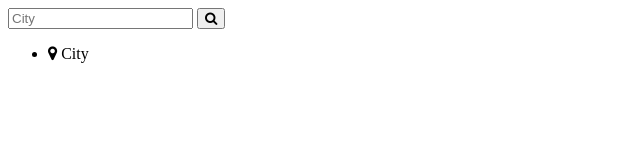
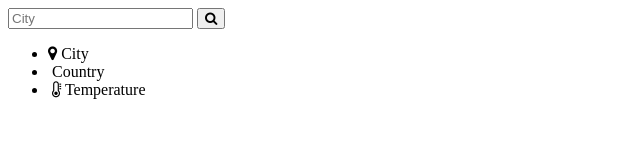
Before and after one commit to SatenikN/weather, a plain HTML site: page index.html in a window 1280 px wide. Shown: the whole page, without its empty margins (0-640 px from the left). Drawn offline with Linux system fonts and the light colour scheme.

Commit message:
complete HTML

```diff
--- a/index.html
+++ b/index.html
@@ -22,6 +22,17 @@
                     <span> <i class="fa fa-map-marker" aria-hidden="true"></i> </span>
                     <span>City</span>
                 </li>
+                <li>
+                    <span id="country"></span>
+                    <span><img src="" id="CountryId"></span>
+                    <span>Country</span>
+                </li>
+                <li>
+                    <img src="" alt="" id="tempIcon">
+                    <span id="temp"></span>
+                    <span><i class="fa fa-thermometer-empty" aria-hidden="true"></i></span>
+                    <span>Temperature</span>
+                </li>
             </ul>
         </div>
     </section>
```
